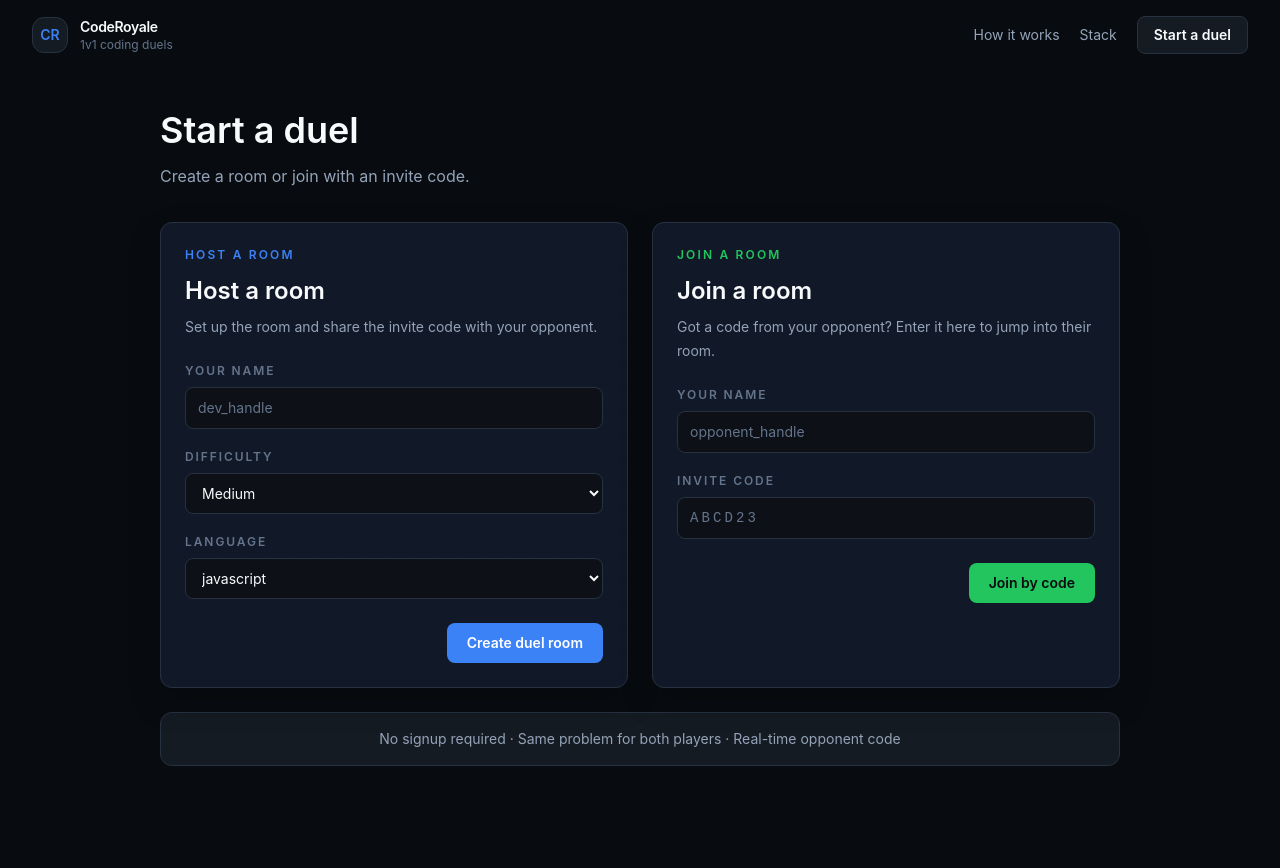
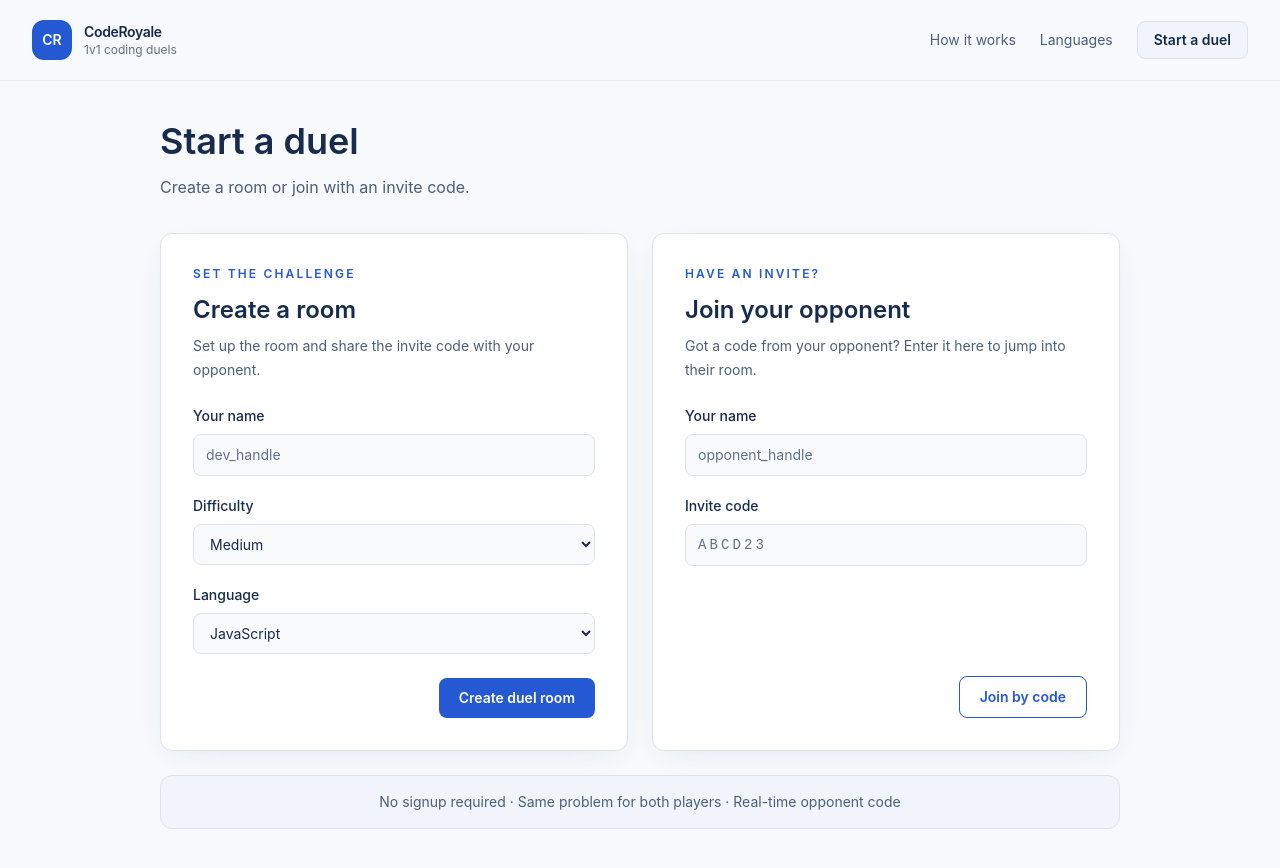
Before and after one commit to Rohan-Saxena644/CodeRoyale, a Next.js app: page /match in a window 1280 px wide. Shown: the top 868 px of the page. Before the commit the page ends 830 px from the top, so only its background shows below. Built offline with nearby package versions, Linux system fonts and the light colour scheme.

Commit message:
Polish app UI with a minimal white and blue theme

```diff
--- a/app/globals.css
+++ b/app/globals.css
@@ -3,7 +3,7 @@
 @tailwind utilities;
 
 :root {
-  color-scheme: dark;
+  color-scheme: light;
 }
 
 * {
@@ -17,8 +17,10 @@ html {
 body {
   margin: 0;
   min-height: 100vh;
-  background: #080c10;
-  color: #f8fafc;
+  background: #f7f9fc;
+  color: #172b4d;
+  -webkit-font-smoothing: antialiased;
+  line-height: 1.6;
 }
 
 a {
@@ -34,18 +36,33 @@ textarea {
 }
 
 .card-border {
-  border: 1px solid #273241;
-  box-shadow: 0 14px 32px rgba(0, 0, 0, 0.24);
+  border: 1px solid #dce3ed;
+  box-shadow: 0 8px 30px -12px rgba(30, 64, 120, 0.12);
 }
 
-.noise::before {
-  content: "";
-  position: fixed;
-  inset: 0;
-  pointer-events: none;
-  opacity: 0.035;
-  background-image:
-    linear-gradient(rgba(148, 163, 184, 0.12) 1px, transparent 1px),
-    linear-gradient(90deg, rgba(148, 163, 184, 0.08) 1px, transparent 1px);
-  background-size: 24px 24px;
+::selection {
+  background: #dbe7ff;
+  color: #183c94;
 }
+
+:where(a, button, input, select, textarea):focus-visible {
+  outline: 3px solid #2459d3;
+  outline-offset: 3px;
+}
+
+button:not(:disabled), select {
+  cursor: pointer;
+}
+
+pre, code {
+  font-variant-ligatures: none;
+}
+
+@media (prefers-reduced-motion: reduce) {
+  html { scroll-behavior: auto; }
+  *, *::before, *::after {
+    animation-duration: 0.01ms !important;
+    animation-iteration-count: 1 !important;
+    transition-duration: 0.01ms !important;
+  }
+}
--- a/app/layout.tsx
+++ b/app/layout.tsx
@@ -14,7 +14,7 @@ export default function RootLayout({
 }>) {
   return (
     <html lang="en">
-      <body className="noise bg-bg font-sans text-textMain">
+      <body className="bg-bg font-sans text-textMain">
         {children}
         <Analytics />
       </body>
--- a/components/duel-live-shell.tsx
+++ b/components/duel-live-shell.tsx
@@ -200,6 +200,7 @@ export function DuelLiveShell({ roomId, inviteCode, hostName, guestName, viewerR
   const [problem, setProblem] = useState<Problem | null>(null);
   const [verdict, setVerdict] = useState<Verdict | null>(null);
   const [submitting, setSubmitting] = useState(false);
+  const [submitError, setSubmitError] = useState<string | null>(null);
   const [timeLeft, setTimeLeft] = useState(30 * 60);
   const [matchResult, setMatchResult] = useState<MatchResult | null>(null);
   const [opponentLeft, setOpponentLeft] = useState<string | null>(null);
@@ -319,16 +320,22 @@ export function DuelLiveShell({ roomId, inviteCode, hostName, guestName, viewerR
 
   async function handleSubmit() {
     setSubmitting(true);
+    setSubmitError(null);
     try {
       const res = await fetch("/api/submit", {
         method: "POST",
         headers: { "Content-Type": "application/json" },
         body: JSON.stringify({ matchId: roomId, role: viewerRoleState, language: editorLanguage, code: myCode }),
       });
-      const data = (await res.json()) as Verdict;
+      const data = (await res.json()) as Verdict & { error?: string };
+      if (!res.ok) {
+        setSubmitError(data.error ?? "Could not submit your code. Please try again.");
+        return;
+      }
       setVerdict(data);
     } catch (err) {
       console.error("[submit]", err);
+      setSubmitError("Could not reach the grading service. Check your connection and try again.");
     } finally {
       setSubmitting(false);
     }
@@ -352,7 +359,7 @@ export function DuelLiveShell({ roomId, inviteCode, hostName, guestName, viewerR
       )}
 
       {matchResult && (
-        <div className="fixed inset-0 z-50 flex items-center justify-center bg-black/70 p-6 backdrop-blur-md">
+        <div role="dialog" aria-modal="true" aria-label="Match result" className="fixed inset-0 z-50 flex items-center justify-center bg-ink/25 p-6 backdrop-blur-sm">
           <div className="w-full max-w-md rounded-xl border border-border bg-surface p-6 text-center shadow-card">
             <StatusBadge tone={matchResult.isDraw ? "warning" : matchResult.iWon ? "success" : "danger"}>{matchResult.reason ?? "complete"}</StatusBadge>
             <h1 className="mt-4 text-3xl font-semibold text-textMain">{matchResult.isDraw ? "Draw" : matchResult.iWon ? "Accepted first" : "Opponent accepted first"}</h1>
@@ -388,7 +395,7 @@ export function DuelLiveShell({ roomId, inviteCode, hostName, guestName, viewerR
           </div>
         </div>
 
-        <div className="mt-4 grid gap-4 xl:grid-cols-[0.78fr_1fr_1fr]">
+        <div className="mt-4 grid gap-4 xl:grid-cols-[0.78fr_1fr_1fr] [&>*]:min-w-0">
           <aside className="max-h-[720px] overflow-y-auto rounded-xl border border-border bg-surface p-5">
             <p className="text-xs font-semibold uppercase tracking-[0.16em] text-textSoft">Problem statement</p>
             {problem ? (
@@ -426,7 +433,7 @@ export function DuelLiveShell({ roomId, inviteCode, hostName, guestName, viewerR
               <Editor
                 height="620px"
                 language={editorLanguage}
-                theme="vs-dark"
+                theme="light"
                 value={myCode}
                 onChange={handleCodeChange}
                 options={editorOptions(false)}
@@ -455,7 +462,7 @@ export function DuelLiveShell({ roomId, inviteCode, hostName, guestName, viewerR
               <StatusBadge tone={opponentTone}>{opponentStatus}</StatusBadge>
             </div>
             <div className="overflow-hidden rounded-lg border border-borderSoft bg-editorBg">
-              <Editor height="620px" language={editorLanguage} theme="vs-dark" value={opponentCode} options={editorOptions(true)} />
+              <Editor height="620px" language={editorLanguage} theme="light" value={opponentCode} options={editorOptions(true)} />
             </div>
           </section>
         </div>
@@ -463,7 +470,7 @@ export function DuelLiveShell({ roomId, inviteCode, hostName, guestName, viewerR
         <section className="mt-4 rounded-xl border border-border bg-surface p-4">
           <div className="flex flex-wrap items-center justify-between gap-3">
             <div>
-              <p className="text-sm font-semibold text-textMain">Test cases / Output / Submission results</p>
+              <p className="text-sm font-semibold text-textMain">Submission results</p>
               <p className="mt-1 text-xs text-textSoft">Visible judge output appears here after you submit.</p>
             </div>
             <button
@@ -476,6 +483,7 @@ export function DuelLiveShell({ roomId, inviteCode, hostName, guestName, viewerR
             </button>
           </div>
 
+          {submitError && <p role="alert" className="mt-4 rounded-lg border border-danger/20 bg-danger/5 px-4 py-3 text-sm text-danger">{submitError}</p>}
           {verdict ? (
             <div className="mt-4">
               <div className="flex flex-wrap items-center gap-3">
--- a/components/header.tsx
+++ b/components/header.tsx
@@ -2,9 +2,9 @@ import Link from "next/link";
 
 export function Header() {
   return (
-    <header className="mx-auto flex w-full max-w-7xl items-center justify-between px-6 py-4 lg:px-8">
+    <header className="mx-auto flex w-full max-w-7xl items-center justify-between gap-4 border-b border-borderSoft px-6 py-5 lg:px-8">
       <Link href="/" className="flex items-center gap-3">
-        <span className="inline-flex h-9 w-9 items-center justify-center rounded-xl border border-border bg-surface2 text-sm font-semibold text-primary">
+        <span className="inline-flex h-10 w-10 items-center justify-center rounded-xl bg-primary text-sm font-semibold text-white">
           CR
         </span>
         <span>
@@ -13,9 +13,9 @@ export function Header() {
         </span>
       </Link>
 
-      <nav className="hidden items-center gap-5 text-sm text-textMuted md:flex">
-        <Link href="/#how-it-works" className="transition hover:text-textMain">How it works</Link>
-        <Link href="/#modes" className="transition hover:text-textMain">Stack</Link>
+      <nav aria-label="Main navigation" className="flex items-center gap-6 text-sm text-textMuted">
+        <Link href="/#how-it-works" className="hidden transition hover:text-primary md:block">How it works</Link>
+        <Link href="/#modes" className="hidden transition hover:text-primary md:block">Languages</Link>
         <Link
           href="/match"
           className="rounded-lg border border-border bg-surface2 px-4 py-2 font-semibold text-textMain transition hover:border-primary hover:text-primary"
--- a/components/join-room-form.tsx
+++ b/components/join-room-form.tsx
@@ -17,6 +17,7 @@ export function JoinRoomForm() {
     const formData = new FormData(event.currentTarget);
 
     startTransition(async () => {
+      try {
         const response = await fetch("/api/match/join", {
           method: "POST",
           headers: { "Content-Type": "application/json" },
@@ -34,51 +35,55 @@ export function JoinRoomForm() {
         }
 
         router.push(data.roomUrl as Route);
+      } catch {
+        setError("Could not reach the room service. Please try again.");
+      }
     });
   }
 
   return (
-    <form onSubmit={handleSubmit} className="card-border rounded-xl border border-border bg-surface p-6">
-      <p className="text-xs font-semibold uppercase tracking-[0.18em] text-success">Join a room</p>
-      <h2 className="mt-3 text-2xl font-semibold text-textMain">Join a room</h2>
+    <form id="join" onSubmit={handleSubmit} className="card-border flex scroll-mt-6 flex-col rounded-xl border border-border bg-surface p-6 sm:p-8">
+      <p className="text-xs font-semibold uppercase tracking-[0.18em] text-primary">Have an invite?</p>
+      <h2 className="mt-3 text-2xl font-semibold text-textMain">Join your opponent</h2>
       <p className="mt-2 text-sm leading-6 text-textMuted">
         Got a code from your opponent? Enter it here to jump into their room.
       </p>
 
       <div className="mt-6 grid gap-5">
         <label className="space-y-2 text-sm text-textMuted">
-          <span className="block text-xs font-semibold uppercase tracking-[0.16em] text-textSoft">Your name</span>
+          <span className="block text-sm font-medium text-textMain">Your name</span>
           <input
             name="guestName"
+            autoComplete="nickname"
             required
             placeholder="opponent_handle"
-            className="w-full rounded-lg border border-border bg-bgSoft px-3 py-2.5 text-textMain outline-none transition placeholder:text-textSoft focus:border-success"
+            className="w-full rounded-lg border border-border bg-bgSoft px-3 py-2.5 text-textMain outline-none transition placeholder:text-textSoft focus:border-primary"
           />
         </label>
 
         <label className="space-y-2 text-sm text-textMuted">
-          <span className="block text-xs font-semibold uppercase tracking-[0.16em] text-textSoft">Invite code</span>
+          <span className="block text-sm font-medium text-textMain">Invite code</span>
           <input
             name="inviteCode"
             required
             placeholder="ABCD23"
             autoCapitalize="characters"
-            className="w-full rounded-lg border border-border bg-bgSoft px-3 py-2.5 font-mono uppercase tracking-[0.22em] text-textMain outline-none transition placeholder:text-textSoft focus:border-success"
+            className="w-full rounded-lg border border-border bg-bgSoft px-3 py-2.5 font-mono uppercase tracking-[0.22em] text-textMain outline-none transition placeholder:text-textSoft focus:border-primary"
           />
         </label>
       </div>
 
-      <div className="mt-6 flex justify-end">
+      <div className="mt-auto flex justify-end pt-6">
         <button
           type="submit"
           disabled={isPending}
-          className="rounded-lg bg-success px-5 py-2.5 text-sm font-semibold text-bg transition hover:bg-success/90 disabled:cursor-not-allowed disabled:opacity-60"
+          className="rounded-lg border border-primary bg-surface px-5 py-2.5 text-sm font-semibold text-primary transition hover:bg-primary/5 disabled:cursor-not-allowed disabled:opacity-60"
         >
           {isPending ? "Joining..." : "Join by code"}
         </button>
       </div>
 
-      {error ? <p className="mt-4 text-sm text-danger">{error}</p> : null}
+      {error ? <p role="alert" className="mt-4 text-sm text-danger">{error}</p> : null}
     </form>
   );
 }
--- a/components/match-form.tsx
+++ b/components/match-form.tsx
@@ -23,6 +23,7 @@ export function MatchForm() {
     const payload: MatchConfig = { mode: "competitive", difficulty, duelLanguage };
 
     startTransition(async () => {
+      try {
         const response = await fetch("/api/match", {
           method: "POST",
           headers: { "Content-Type": "application/json" },
@@ -36,22 +37,26 @@ export function MatchForm() {
 
         const data = (await response.json()) as { roomUrl: string };
         router.push(data.roomUrl as Route);
+      } catch {
+        setError("Could not reach the room service. Please try again.");
+      }
     });
   }
 
   return (
-    <form onSubmit={handleSubmit} className="card-border rounded-xl border border-border bg-surface p-6">
-      <p className="text-xs font-semibold uppercase tracking-[0.18em] text-primary">Host a room</p>
-      <h2 className="mt-3 text-2xl font-semibold text-textMain">Host a room</h2>
+    <form onSubmit={handleSubmit} className="card-border flex flex-col rounded-xl border border-border bg-surface p-6 sm:p-8">
+      <p className="text-xs font-semibold uppercase tracking-[0.18em] text-primary">Set the challenge</p>
+      <h2 className="mt-3 text-2xl font-semibold text-textMain">Create a room</h2>
       <p className="mt-2 text-sm leading-6 text-textMuted">
         Set up the room and share the invite code with your opponent.
       </p>
 
       <div className="mt-6 grid gap-5">
         <label className="space-y-2 text-sm text-textMuted">
-          <span className="block text-xs font-semibold uppercase tracking-[0.16em] text-textSoft">Your name</span>
+          <span className="block text-sm font-medium text-textMain">Your name</span>
           <input
             name="hostName"
+            autoComplete="nickname"
             placeholder="dev_handle"
             required
             className="w-full rounded-lg border border-border bg-bgSoft px-3 py-2.5 text-textMain outline-none transition placeholder:text-textSoft focus:border-primary"
@@ -59,7 +64,7 @@ export function MatchForm() {
         </label>
 
         <label className="space-y-2 text-sm text-textMuted">
-          <span className="block text-xs font-semibold uppercase tracking-[0.16em] text-textSoft">Difficulty</span>
+          <span className="block text-sm font-medium text-textMain">Difficulty</span>
           <select
             value={difficulty}
             onChange={(e) => setDifficulty(e.target.value as MatchConfig["difficulty"])}
@@ -73,14 +78,14 @@ export function MatchForm() {
       </div>
 
       <label className="mt-5 block space-y-2 text-sm text-textMuted">
-        <span className="block text-xs font-semibold uppercase tracking-[0.16em] text-textSoft">Language</span>
+        <span className="block text-sm font-medium text-textMain">Language</span>
         <select
           value={duelLanguage}
           onChange={(e) => setDuelLanguage(e.target.value as DuelLanguage)}
           className="w-full rounded-lg border border-border bg-bgSoft px-3 py-2.5 text-textMain outline-none transition focus:border-primary"
         >
           {duelLanguages.map((lang) => (
-            <option key={lang} value={lang}>{lang}</option>
+            <option key={lang} value={lang}>{{ python: "Python", javascript: "JavaScript", cpp: "C++", go: "Go", rust: "Rust", java: "Java" }[lang]}</option>
           ))}
         </select>
       </label>
@@ -95,7 +100,7 @@ export function MatchForm() {
         </button>
       </div>
 
-      {error ? <p className="mt-4 text-sm text-danger">{error}</p> : null}
+      {error ? <p role="alert" className="mt-4 text-sm text-danger">{error}</p> : null}
     </form>
   );
 }
```
Also changed, not shown: app/page.tsx (+15 -16 lines), components/server-wake.tsx (+21 -69 lines), tailwind.config.ts (+25 -25 lines). Lines whose indentation alone changed are shown as unchanged.
